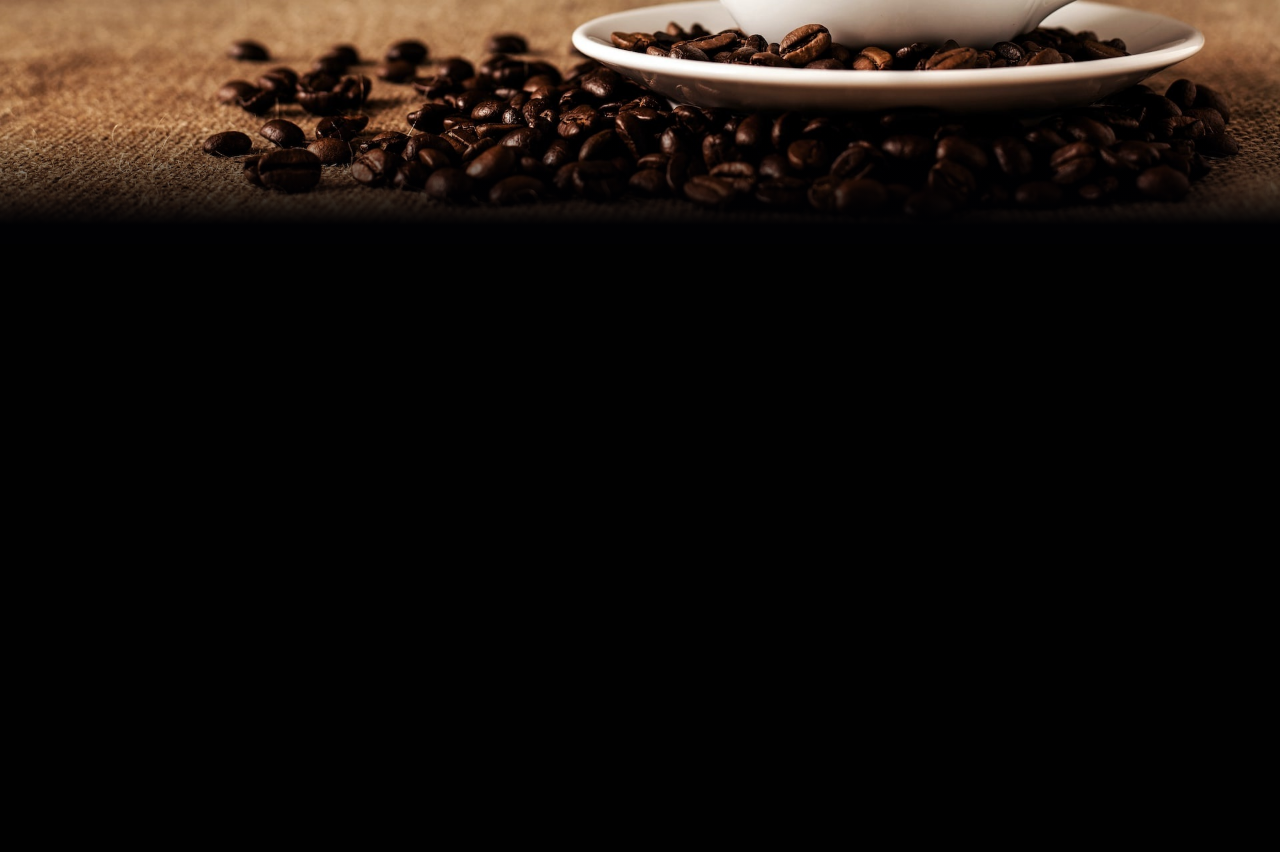
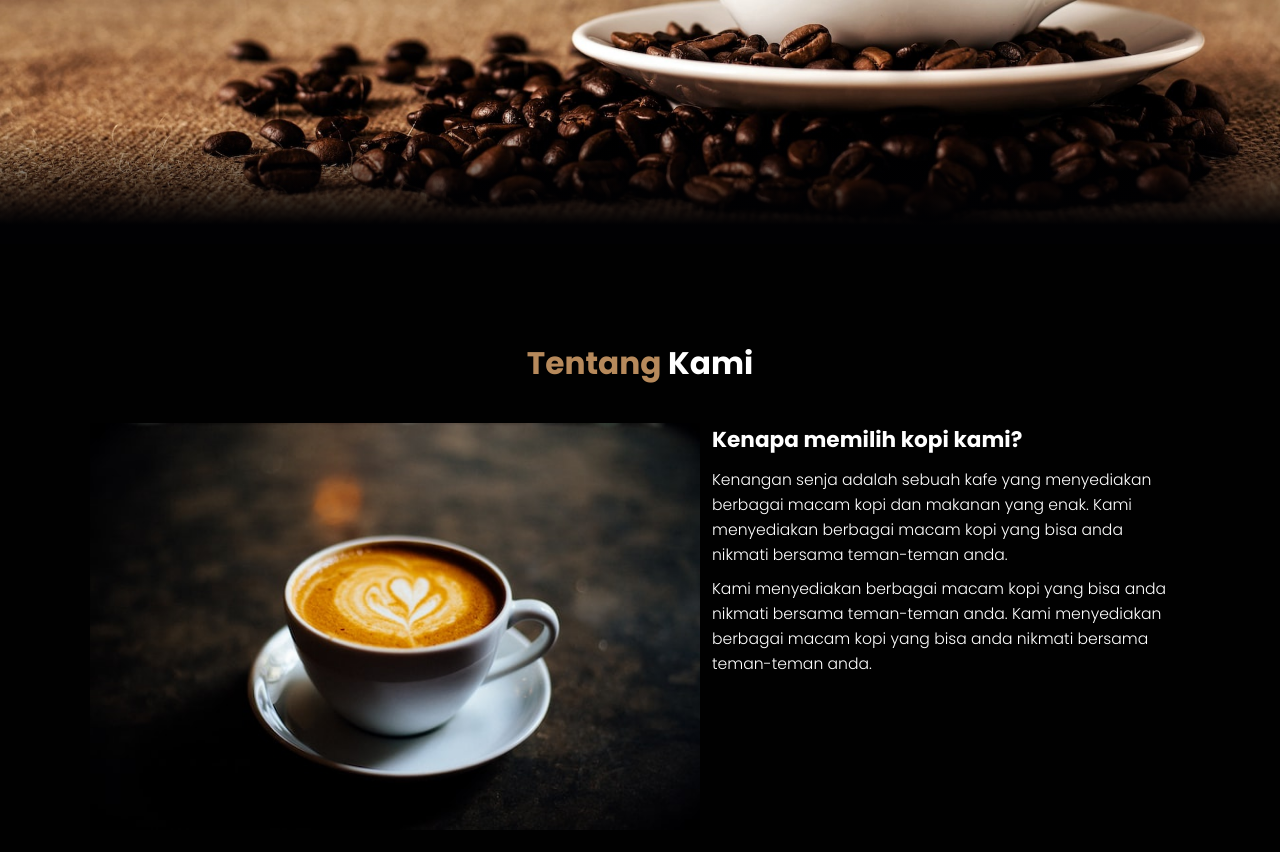
Before and after one commit to mrcode7/Kopi-Kenangan, a plain HTML site: page index.html in a window 1280 px wide. Shown: the part 556-1408 px from the top of the page. Before the commit the page ends 800 px from the top, so only its background shows below. Drawn offline with nearby package versions, Linux system fonts and the light colour scheme.

Commit message:
add tentang kami

```diff
--- a/index.html
+++ b/index.html
@@ -53,6 +53,31 @@
     </section>
     <!-- Hero Section End -->
 
+    <!-- About Section start -->
+    <section id="about" class="about">
+      <h2><span>Tentang</span> Kami</h2>
+
+      <div class="row">
+        <div class="about-img">
+          <img src="img/tentang-kami.jpg" alt="Tentang Kami" />
+        </div>
+        <div class="content">
+          <h3>Kenapa memilih kopi kami?</h3>
+          <p>
+            Kenangan senja adalah sebuah kafe yang menyediakan berbagai macam
+            kopi dan makanan yang enak. Kami menyediakan berbagai macam kopi
+            yang bisa anda nikmati bersama teman-teman anda.
+          </p>
+          <p>
+            Kami menyediakan berbagai macam kopi yang bisa anda nikmati bersama
+            teman-teman anda. Kami menyediakan berbagai macam kopi yang bisa
+            anda nikmati bersama teman-teman anda.
+          </p>
+        </div>
+      </div>
+    </section>
+    <!-- About Section end -->
+
     <!-- Feather Icons -->
     <script>
       feather.replace();
```
